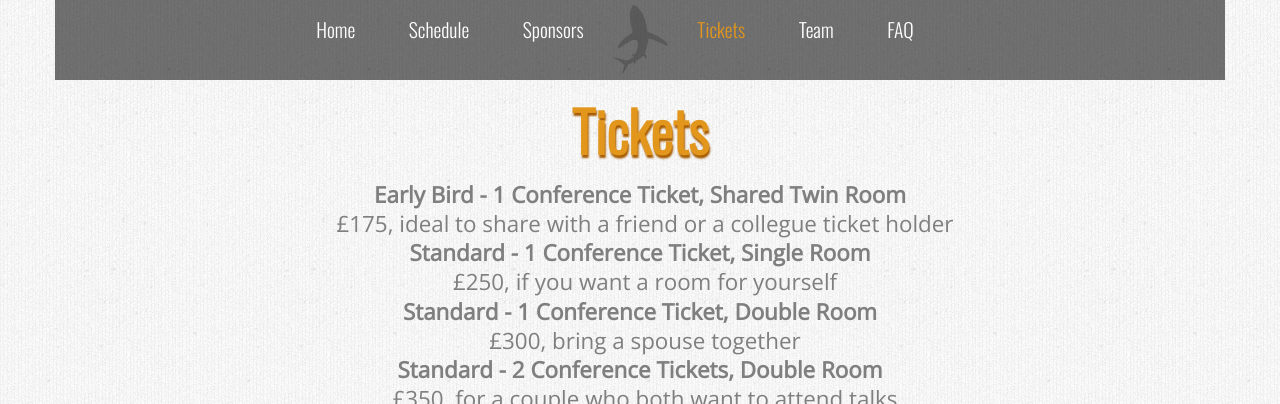
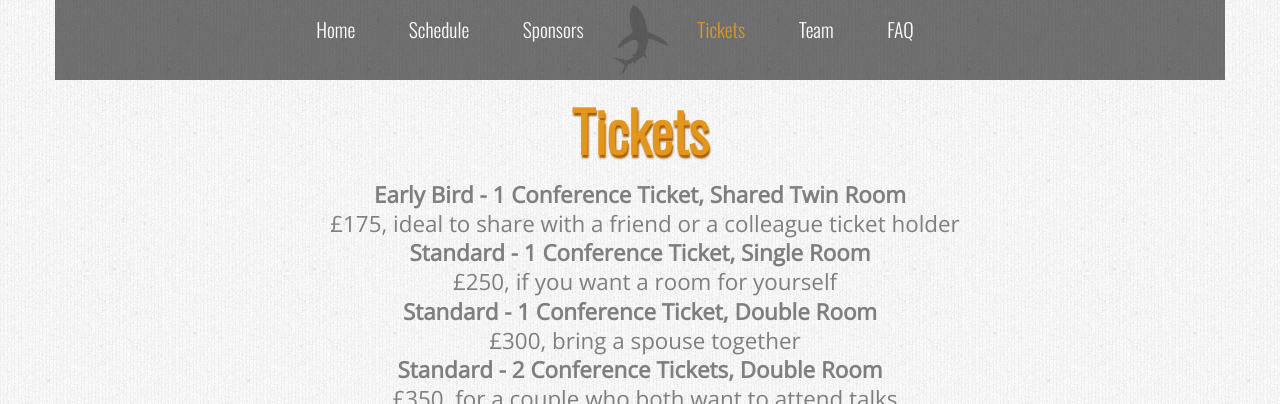
Before and after one commit to whiskyweb/whiskyweb-website, a Jekyll site: the page built from tickets.html, in a window 1280 px wide and 900 px high. Shown: the top 404 px of the window. Built offline with Jekyll 4.4.1, drawn with Linux system fonts in a browser that asks for light colours; nearby versions of some CDN libraries.

Commit message:
Fix typo

```diff
--- a/tickets.html
+++ b/tickets.html
@@ -8,7 +8,7 @@ title: Tickets
 <div class="light-bg">
     <dl id="prices">
         <dt>Early Bird - 1 Conference Ticket, Shared Twin Room</dt>
-        <dd>&pound;175, ideal to share with a friend or a collegue ticket holder</dd>
+        <dd>&pound;175, ideal to share with a friend or a colleague ticket holder</dd>
         <dt>Standard - 1 Conference Ticket, Single Room</dt>
         <dd>&pound;250, if you want a room for yourself</dd>
         <dt>Standard - 1 Conference Ticket, Double Room</dt>
```
